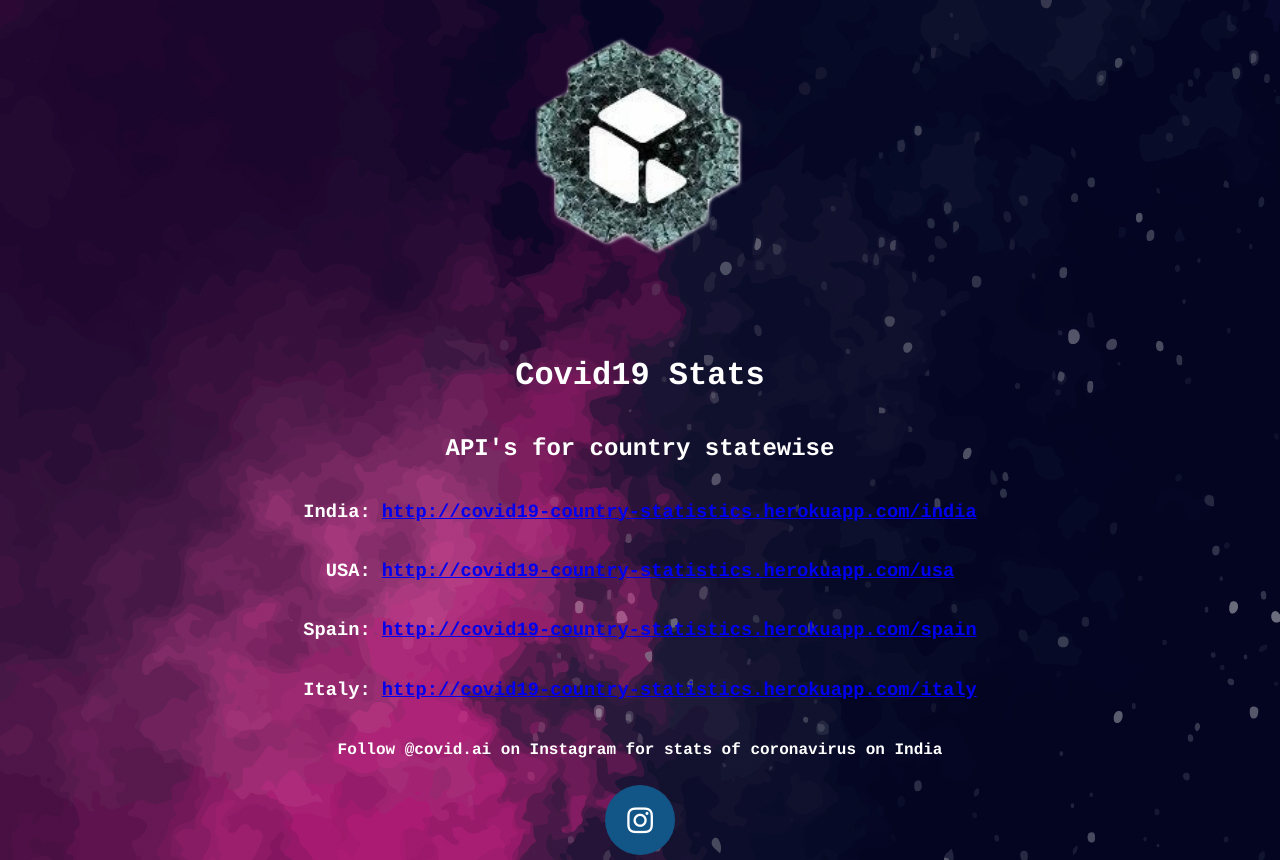
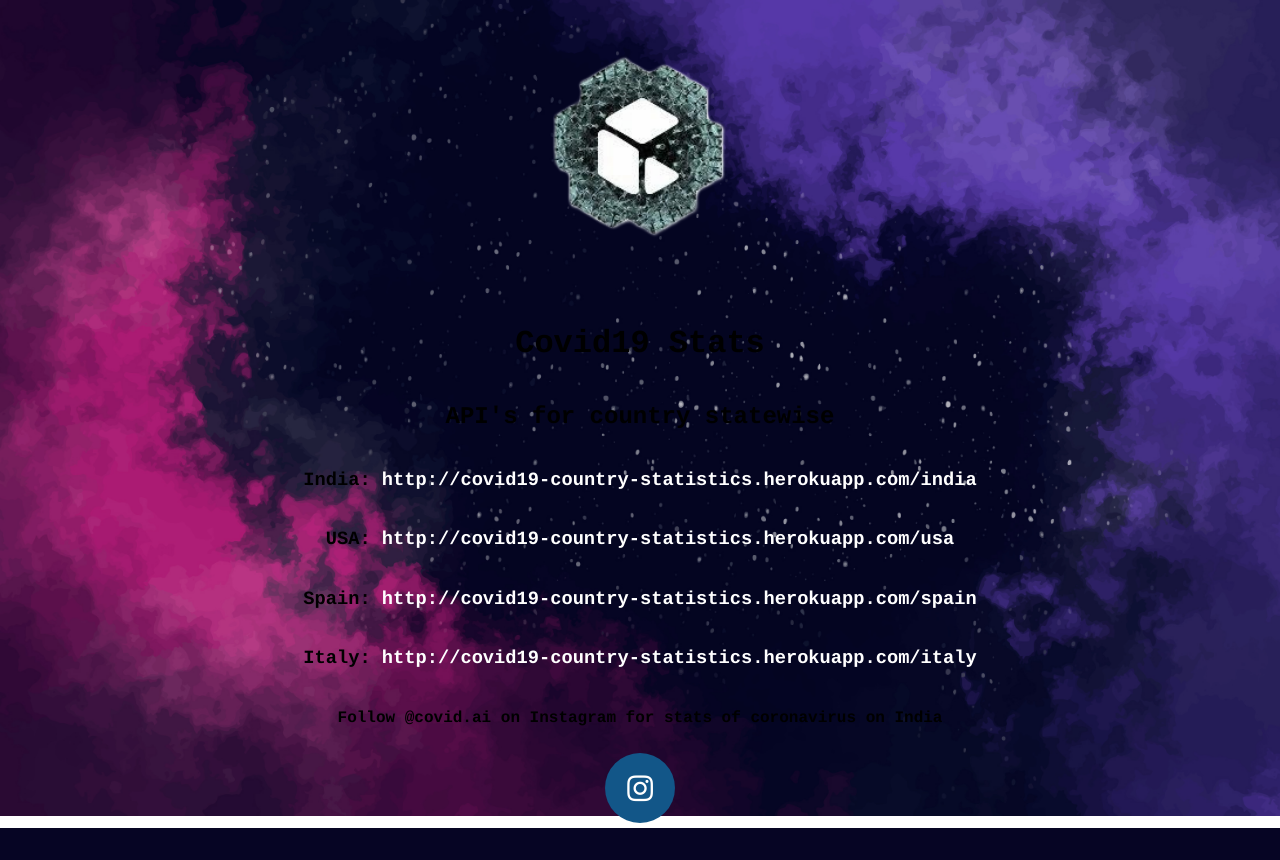
Before and after one commit to umangraval/covid19-APIs, a Flask app: page / in a window 1280 px wide. After the commit the page ends 828 px from the top, so only its background shows below. Run offline with Flask 2, Linux system fonts and the light colour scheme.

Commit message:
fixed styling

```diff
--- a/static/index.css
+++ b/static/index.css
@@ -1,3 +1,13 @@
+
+.heading {
+    height: 800px;
+    display: flex;
+    font-family: Courier;
+    flex-direction: column;
+    justify-content: center;
+    text-align: center;
+}
+
 .fa {
     padding: 20px;
     font-size: 30px;
@@ -16,16 +26,3 @@
     background: #125688;
     color: white;
 }
-
-body {
-    color: white;
-}
-
-.heading {
-    height: 800px;
-    display: flex;
-    font-family: Courier;
-    flex-direction: column;
-    justify-content: center;
-    text-align: center;
-}
--- a/templates/index.html
+++ b/templates/index.html
@@ -5,10 +5,30 @@
         <link rel="stylesheet" href="/static/index.css">
         <meta name="viewport" content="width=device-width, initial-scale=1">
     </head>
-    <body  style="background-image: url('/static/247.jpg');">
+    <body>
+        <style>
+            body {
+                height: 100%;
+                background-position: center;
+                background-repeat: no-repeat;
+                background-size: cover;
+                background-image: url('/static/247.jpg');
+            }
+            a {
+                text-decoration: none;
+                color: white;
+            }
+            @media only screen and (max-width: 600px) {
+                body {
+                    background-repeat:repeat-y;
+                    background-image: url('/static/247.jpg');
+                }
+            }
+        </style>
+        <div class="contai">
             <div class="heading">
                 <center>
-                <img src="/static/photo_2020-03-22_16-36-31.png" style="width: 30%;">
+                    <img src="/static/photo_2020-03-22_16-36-31.png" style="width: 25%;">
                 </center>
                 <h1>Covid19 Stats</h1>
                 <h2>API's for country statewise</h3>
@@ -22,5 +42,6 @@
                     <a href="instagram://user?username=covid.ai" class="fa fa-instagram"></a>
                 </center>
             </div>
+        </div>
     </body>
 </html>
```
Lines whose indentation alone changed are shown as unchanged.
